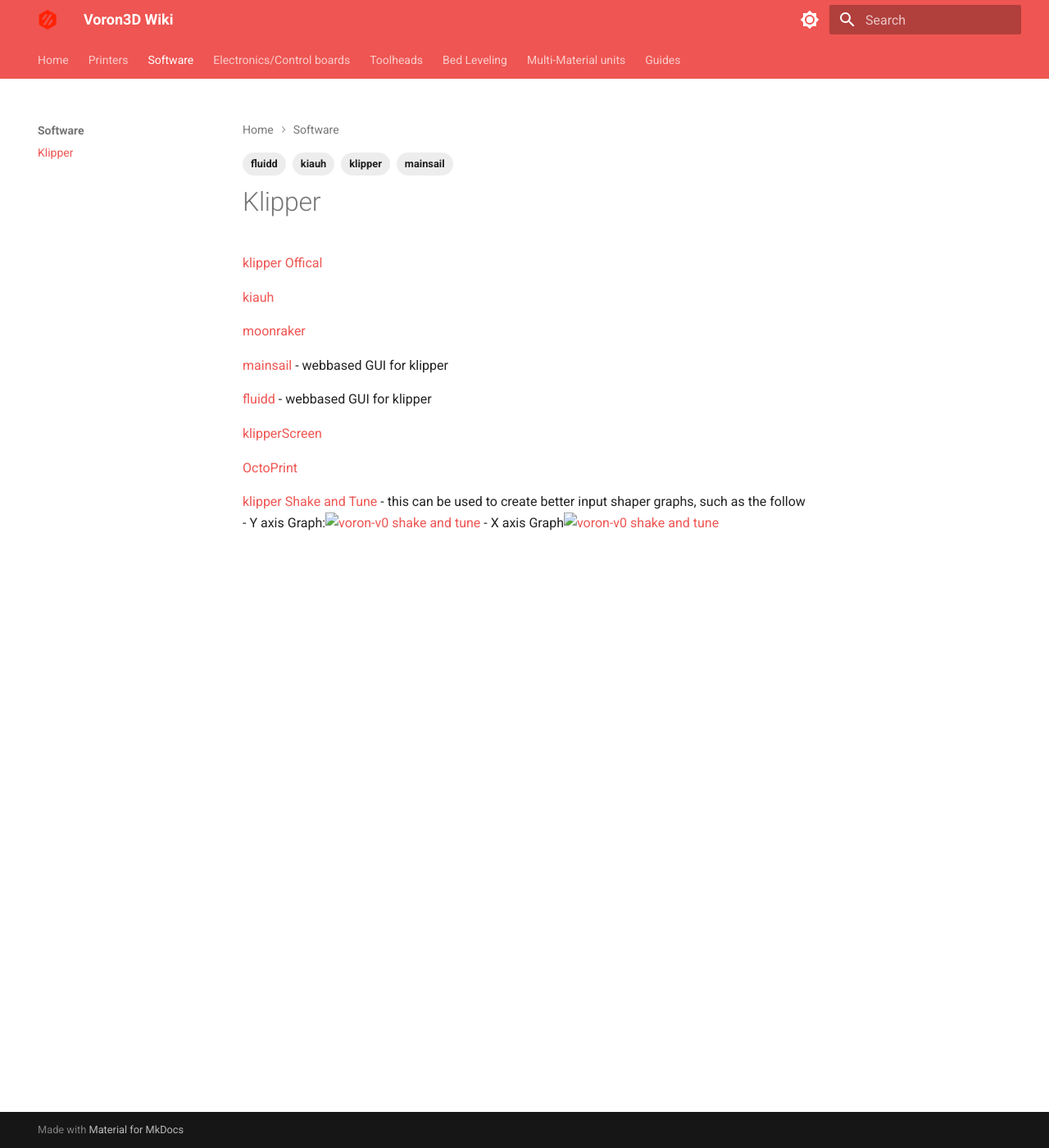
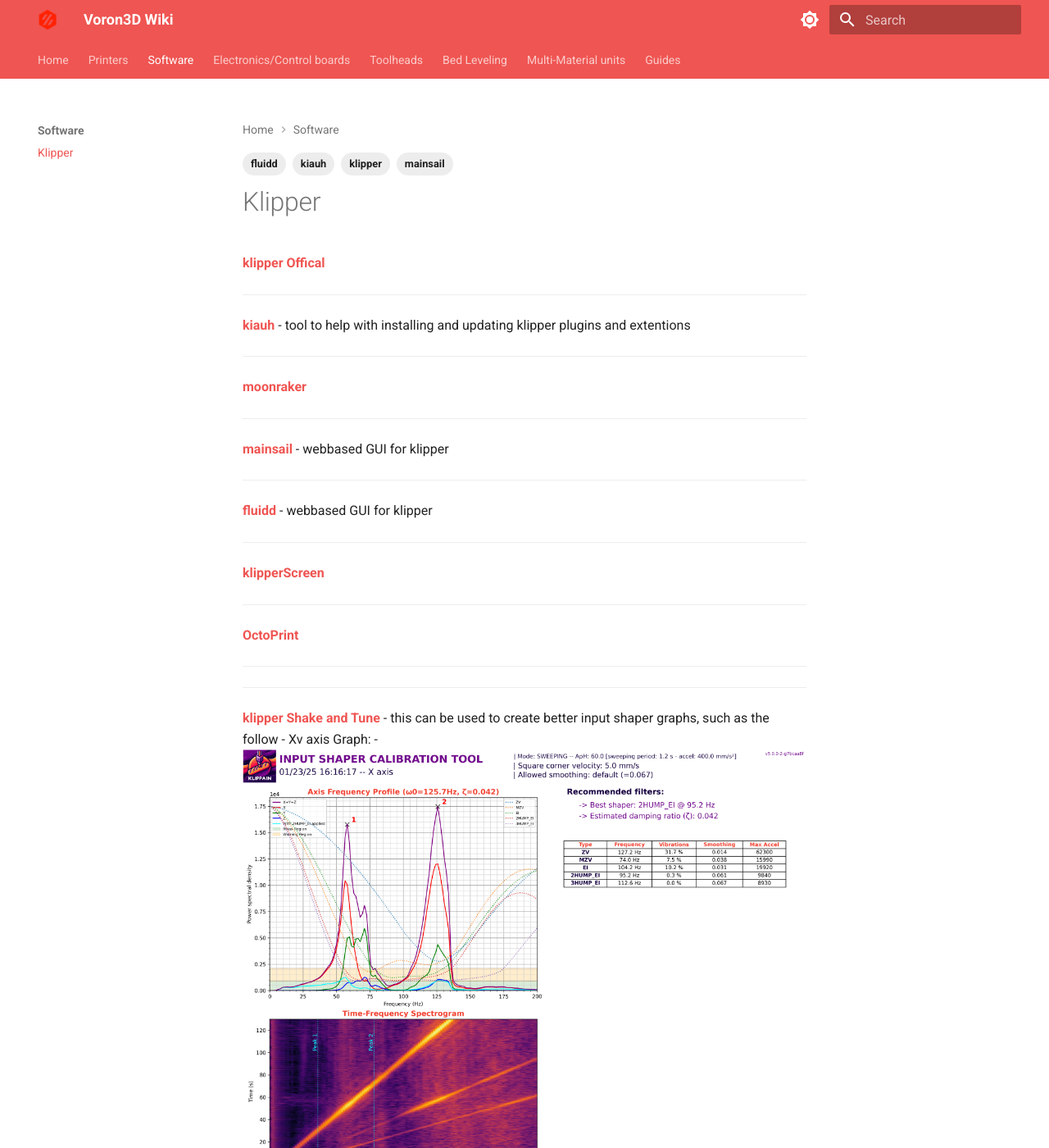
Before and after one commit to Voron3D-wiki/voron3d-wiki, an MkDocs documentation site: the page built from docs/software/klipper.md, in a window 1280 px wide and 1400 px high. Shown: the whole window at 82% size. Built offline with MkDocs 1.6.1 and Material for MkDocs 9.7.7, drawn with Linux system fonts in a browser that asks for light colours; plug-ins that fetch from the network failed and are left out.

Commit message:
updates and content fixes

```diff
--- a/docs/software/klipper.md
+++ b/docs/software/klipper.md
@@ -6,23 +6,36 @@
 tags: [klipper, kiauh, fluidd, mainsail]
 ---
 
-[klipper Offical](https://github.com/Klipper3d/klipper)
+**[klipper Offical](https://github.com/Klipper3d/klipper)**
 
-[kiauh](https://github.com/dw-0/kiauh)
+---
 
-[moonraker](https://github.com/Arksine/moonraker)
+**[kiauh](https://github.com/dw-0/kiauh)**
+- tool to help with installing and updating klipper plugins and extentions
 
-[mainsail](https://github.com/mainsail-crew/mainsail)
+---
+
+**[moonraker](https://github.com/Arksine/moonraker)**
+
+---
+
+**[mainsail](https://github.com/mainsail-crew/mainsail)**
 - webbased GUI for klipper
 
-[fluidd](https://github.com/fluidd-core/fluidd)
+---
+
+**[fluidd](https://github.com/fluidd-core/fluidd)**
 - webbased GUI for klipper
 
-[klipperScreen](https://github.com/KlipperScreen/KlipperScreen)
+---
 
-[OctoPrint](https://github.com/OctoPrint/OctoPrint)
+**[klipperScreen](https://github.com/KlipperScreen/KlipperScreen)**
 
+---
 
+**[OctoPrint](https://github.com/OctoPrint/OctoPrint)**
+
+---
 <!-- Google AdSense Code -->
 <script async src="https://pagead2.googlesyndication.com/pagead/js/adsbygoogle.js?client=ca-pub-8999624978372317"
      crossorigin="anonymous"></script>
@@ -35,8 +48,14 @@
 <script>
      (adsbygoogle = window.adsbygoogle || []).push({});
 </script>
+---
 
-[klipper Shake and Tune](https://github.com/Frix-x/klippain-shaketune)
+**[klipper Shake and Tune](https://github.com/Frix-x/klippain-shaketune)**
 - this can be used to create better input shaper graphs, such as the follow
-- Y axis Graph:![voron-v0 shake and tune](docs\software\shakeAndtune\voron-v0.2-shakeandtune-Y-min.png)
-- X axis Graph![voron-v0 shake and tune](docs\software\shakeAndtune\voron-v0.2-shakeandtune-Y-min.png)
+- Xv axis Graph:
+- ![voron-v0 shake and tune](./shakeAndtune/voron-v0.2-shakeandtune-X-min.png)
+
+- Y axis Graph
+- ![voron-v0 shake and tune](./shakeAndtune/voron-v0.2-shakeandtune-Y-min.png)
+
+---
--- a/mkdocs.yml
+++ b/mkdocs.yml
@@ -44,6 +44,7 @@
   - Toolheads:
       - Toolhead Overview: toolheads/toolhead-home.md
       - Boards: toolheads/toolhead-boards.md
+      - MKS-THR: toolheads/toolheads-boards/MKS-THR.md
       - Hotends: toolheads/hotends.md
   - Bed Leveling:
       - Overview: bedleveling/bed-leveling.md
```
Also changed, not shown: docs/toolheads/toolhead-boards.md (+1 -1 lines).
